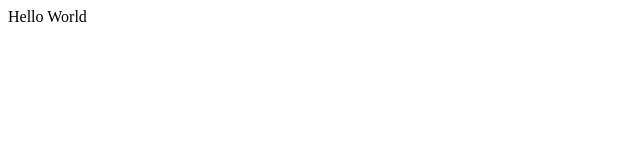
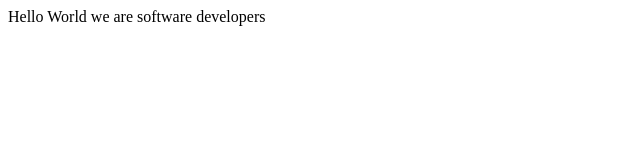
Before and after one commit to snare0625/Emmanuel-and-Neo, a plain HTML site: page index.html in a window 1280 px wide. Shown: the whole page, without its empty margins (0-640 px from the left). Drawn offline with Linux system fonts and the light colour scheme.

Commit message:
3rd commit

```diff
--- a/index.html
+++ b/index.html
@@ -1,12 +1,15 @@
 <!DOCTYPE html>
 <html lang="en">
+
 <head>
     <meta charset="UTF-8">
     <meta http-equiv="X-UA-Compatible" content="IE=edge">
     <meta name="viewport" content="width=device-width, initial-scale=1.0">
     <title>Document</title>
 </head>
+
 <body>
-    <div>Hello World</div>
+    <div>Hello World we are software developers</div>
 </body>
+
 </html>
```
